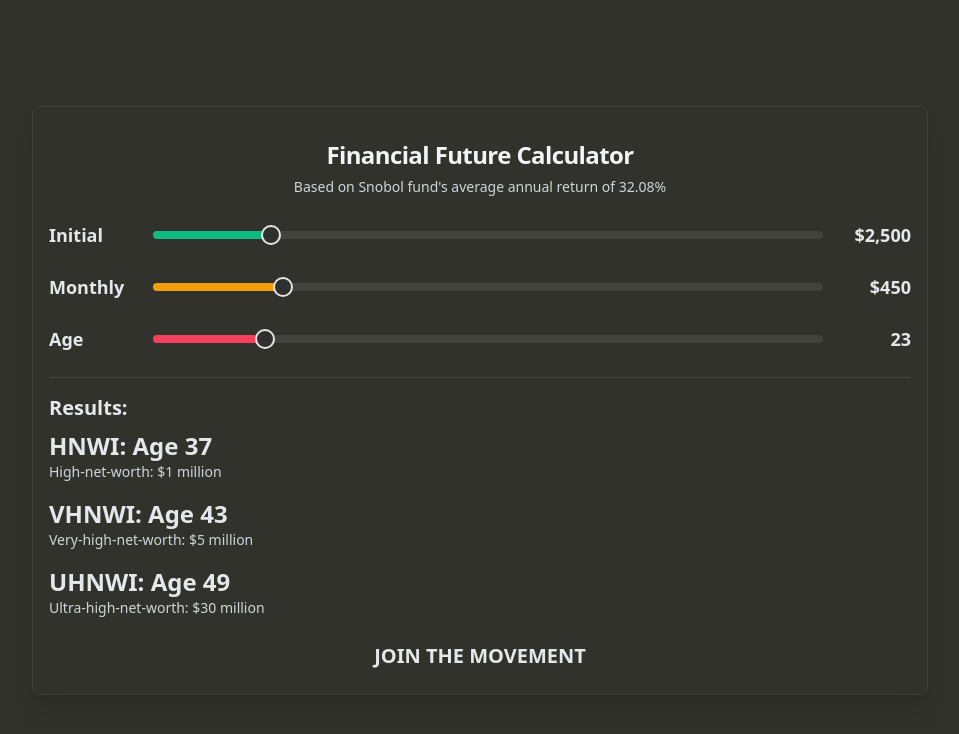
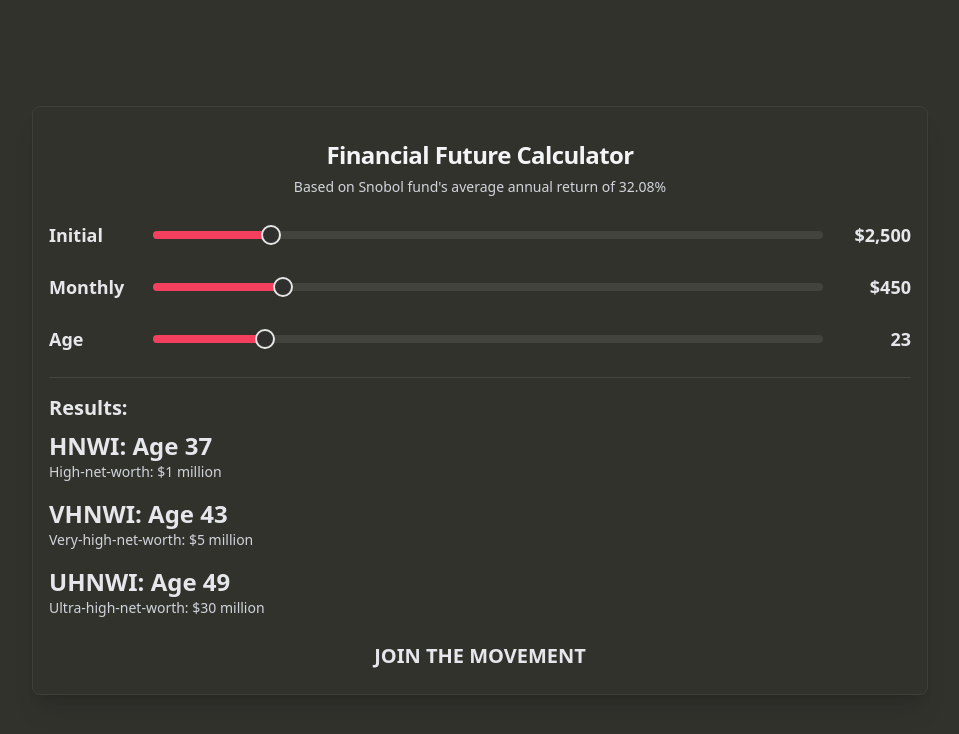
Before and after one commit to shiftroll/woww-calculator, a React (Vite) app: page / in a window 1280 px wide. Shown: the top 734 px of the page, without its empty margins (160-1119 px from the left). Built offline with nearby package versions, Linux system fonts and the light colour scheme.

Commit message:
Fix: Slider color customization
Change the initial and monthly contribution slider colors to match the age slider color.

```diff
--- a/src/components/FinancialCalculator.tsx
+++ b/src/components/FinancialCalculator.tsx
@@ -44,7 +44,7 @@ const FinancialCalculator = () => {
                 max={10000}
                 step={100}
                 className="my-2"
-                colorClass="bg-emerald-500"
+                colorClass="bg-[#F43F5F]"
                 onValueChange={(value) => setInitialInvestment(value[0])}
               />
             </div>
@@ -61,7 +61,7 @@ const FinancialCalculator = () => {
                 max={2000}
                 step={10}
                 className="my-2"
-                colorClass="bg-amber-500"
+                colorClass="bg-[#F43F5F]"
                 onValueChange={(value) => setMonthlyContribution(value[0])}
               />
             </div>
@@ -78,7 +78,7 @@ const FinancialCalculator = () => {
                 max={50}
                 step={1}
                 className="my-2"
-                colorClass="bg-rose-500"
+                colorClass="bg-[#F43F5F]"
                 onValueChange={(value) => setStartingAge(value[0])}
               />
             </div>
```
